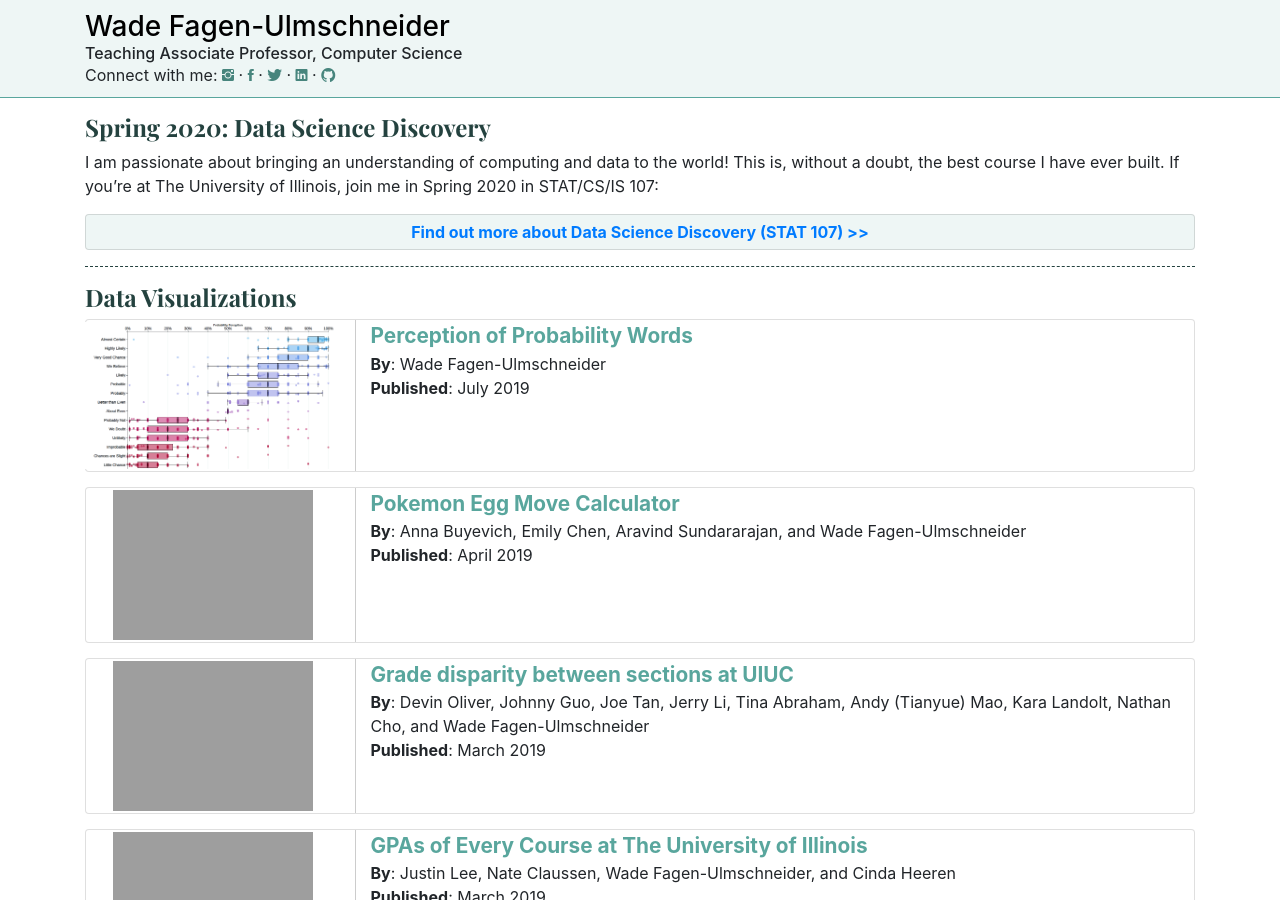
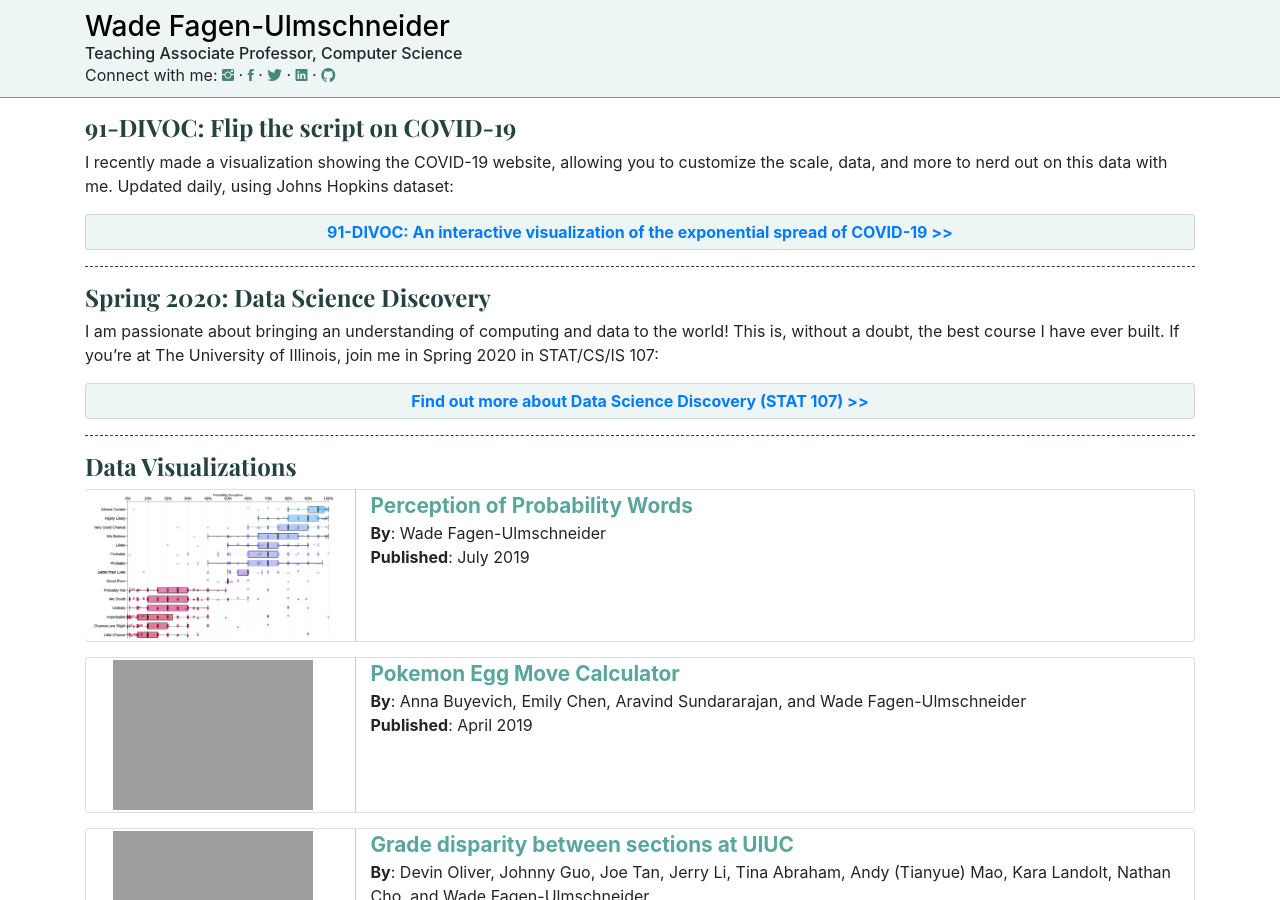
Before and after one commit to wadefagen/waf.cs.illinois.edu, a Jekyll site: the page built from index.md, in a window 1280 px wide and 900 px high. Built offline with Jekyll 4.4.1, drawn with Linux system fonts in a browser that asks for light colours; Markdown is read by kramdown in place of the engine named in the settings; our own code applies the rules of GitHub Pages for plain Markdown files.

Commit message:
91-DIVOC

```diff
--- a/index.md
+++ b/index.md
@@ -1,6 +1,17 @@
 ---
 layout: home
 ---
+
+### 91-DIVOC: Flip the script on COVID-19
+
+I recently made a visualization showing the COVID-19 website, allowing you to customize the scale, data, and more to nerd out on this data with me.  Updated daily, using Johns Hopkins dataset:
+
+<a href="https://91-divoc.com/pages/covid-visualization/" class="card">
+    91-DIVOC: An interactive visualization of the exponential spread of COVID-19 &gt;&gt;
+</a>
+
+
+<hr>
 
 
 ### Spring 2020: Data Science Discovery
```
